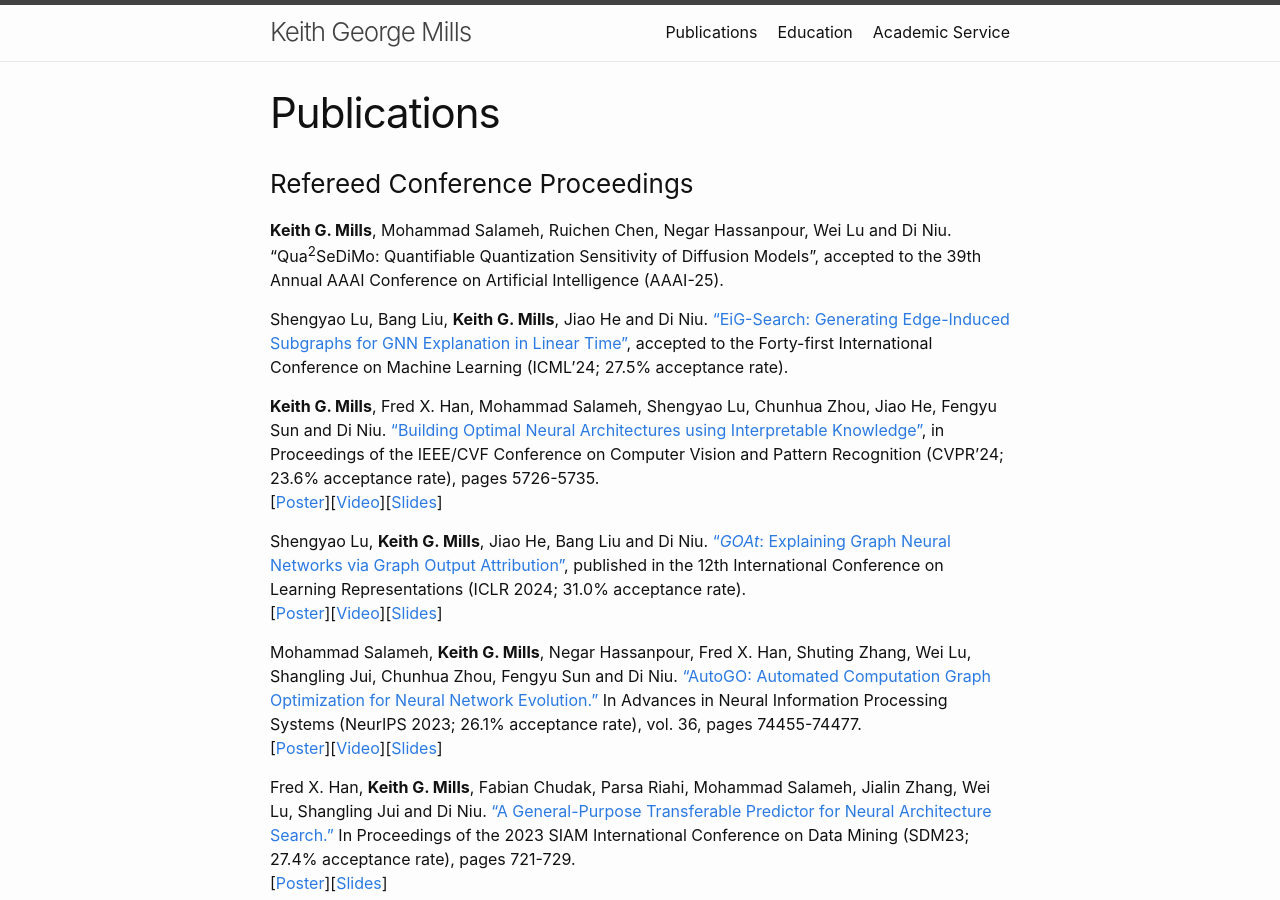
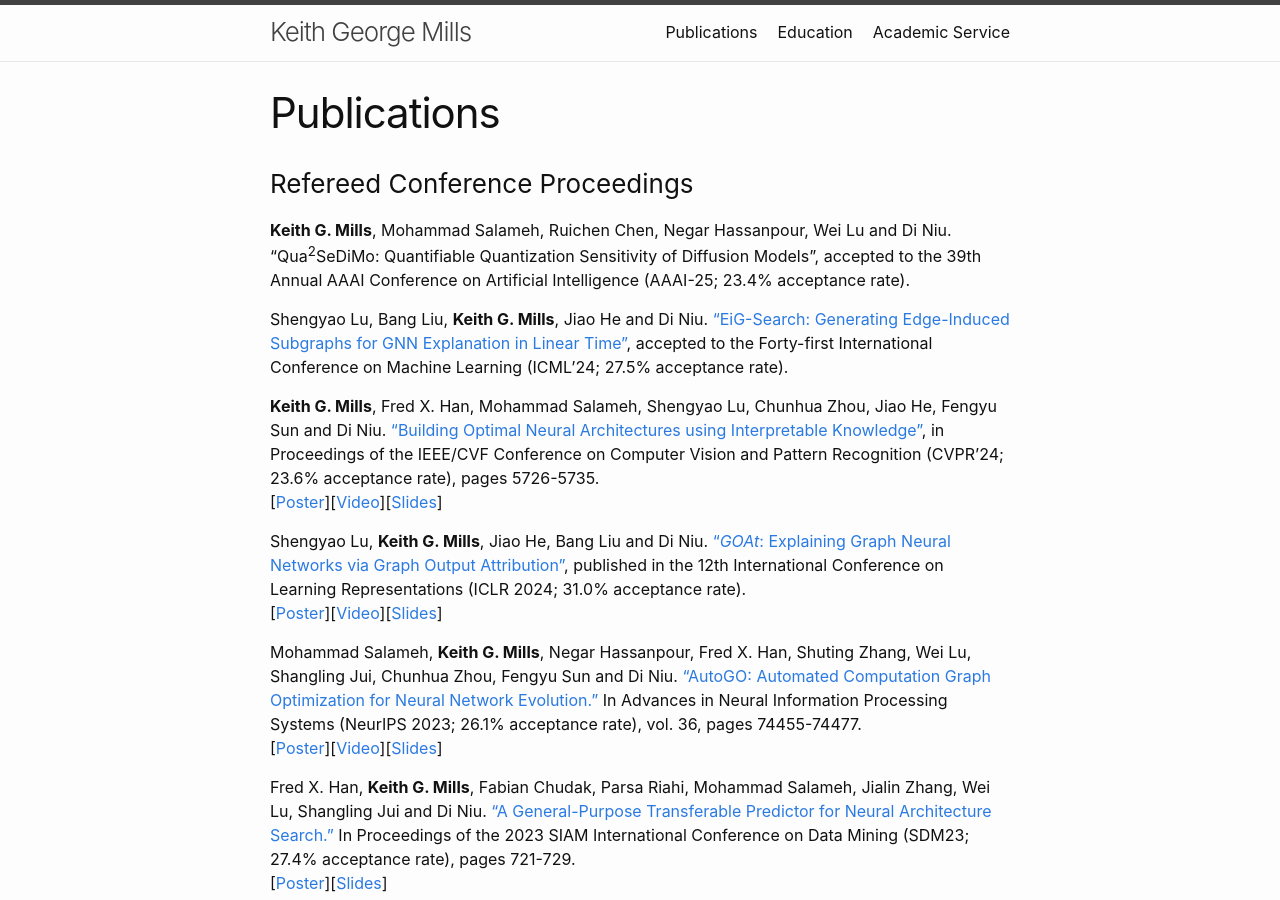
Before and after one commit to kgmills/kgmills.github.io, a Jekyll site: the page built from publications.markdown, in a window 1280 px wide and 900 px high. Built offline with Jekyll 4.4.1, drawn with Linux system fonts in a browser that asks for light colours.

Commit message:
Add AAAI-25 accept rate

```diff
--- a/publications.markdown
+++ b/publications.markdown
@@ -6,7 +6,7 @@
 ---
 
 ### Refereed Conference Proceedings
-**Keith G. Mills**, Mohammad Salameh, Ruichen Chen, Negar Hassanpour, Wei Lu and Di Niu. "Qua<sup>2</sup>SeDiMo: Quantifiable Quantization Sensitivity of Diffusion Models", accepted to the 39th Annual AAAI Conference on Artificial Intelligence (AAAI-25).
+**Keith G. Mills**, Mohammad Salameh, Ruichen Chen, Negar Hassanpour, Wei Lu and Di Niu. "Qua<sup>2</sup>SeDiMo: Quantifiable Quantization Sensitivity of Diffusion Models", accepted to the 39th Annual AAAI Conference on Artificial Intelligence (AAAI-25; 23.4% acceptance rate).
 
 Shengyao Lu, Bang Liu, **Keith G. Mills**, Jiao He and Di Niu. <a href="https://kgmills.github.io/assets/papers/EiG-Search_ICML24.pdf">"EiG-Search: Generating Edge-Induced Subgraphs for GNN Explanation in Linear Time"</a>, accepted to the Forty-first International Conference on Machine Learning (ICML'24; 27.5% acceptance rate).
 
```
